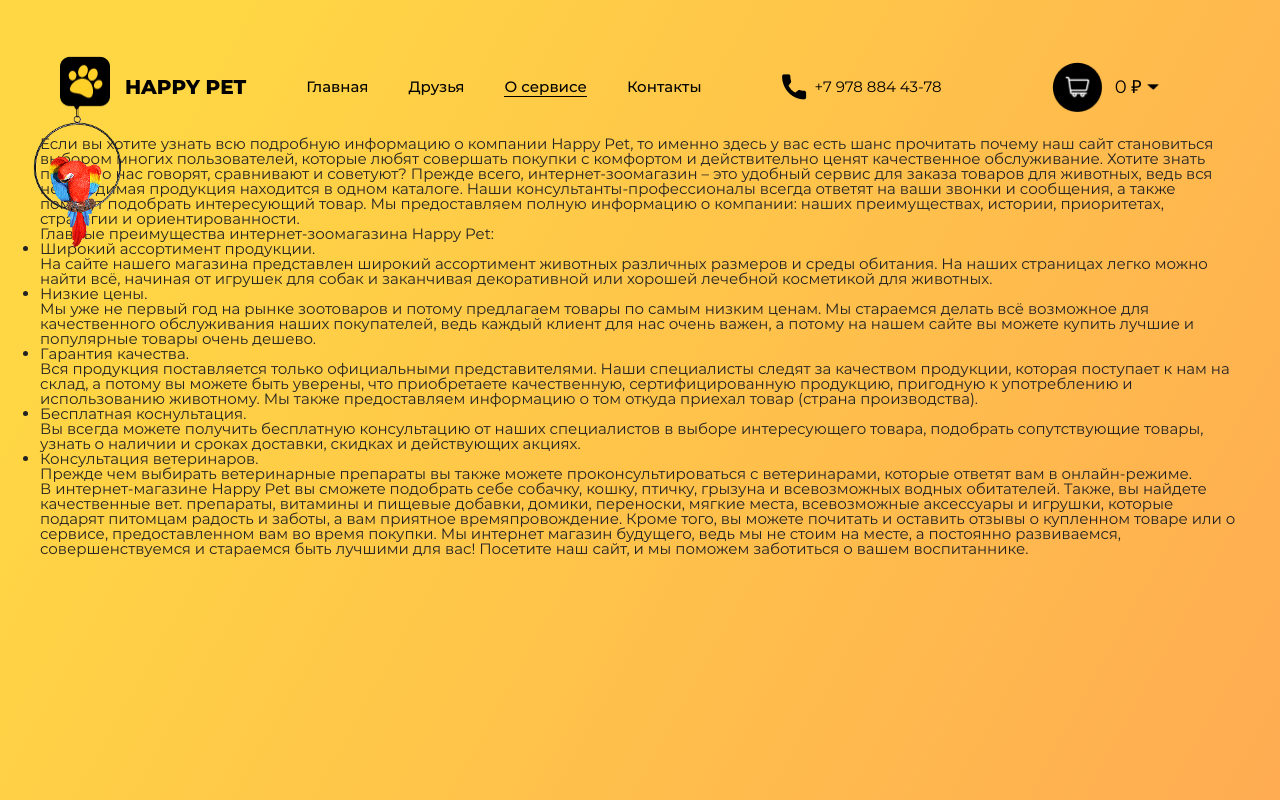
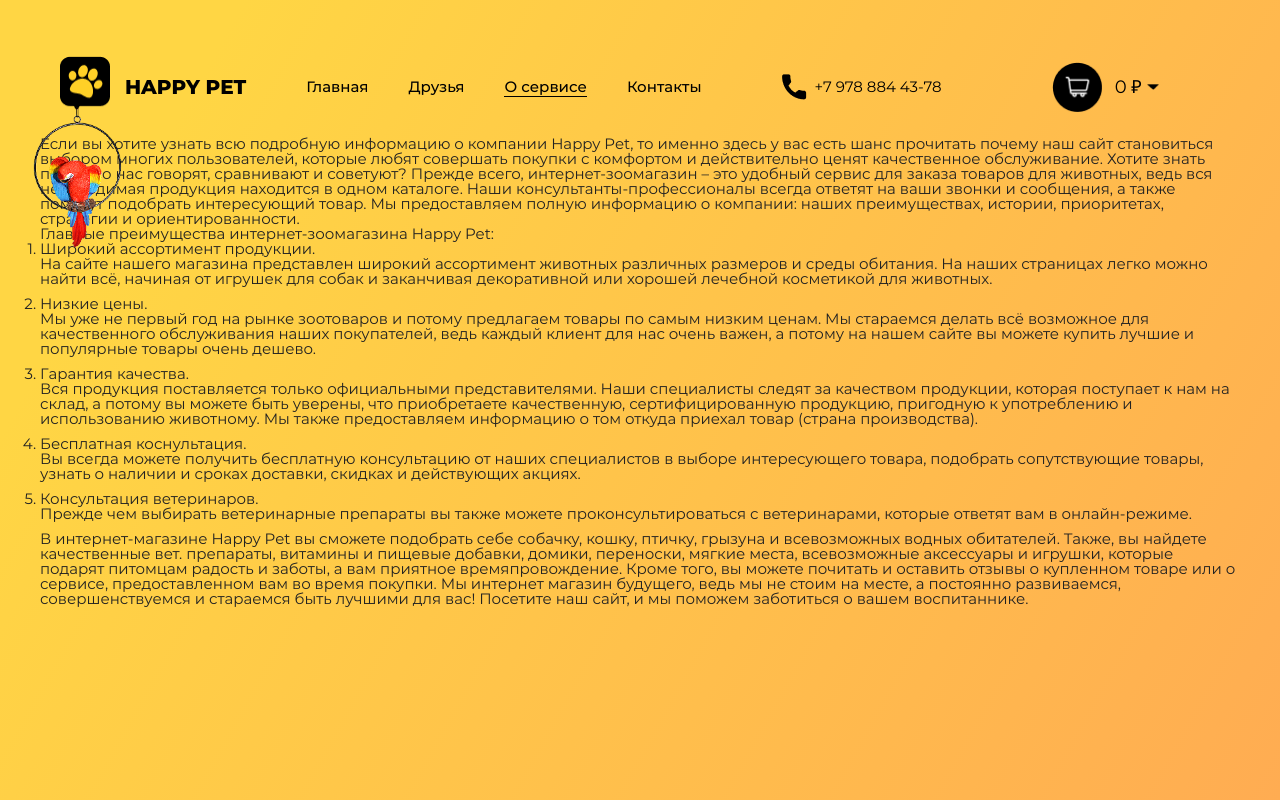
Before and after one commit to slavaMalenko/happy-pet-react, a React (Create React App) app: page /service in a window 1280 px wide. Built offline with nearby package versions, Linux system fonts and the light colour scheme.

Commit message:
style folders for service information

```diff
--- a/src/pages/AboutUs.jsx
+++ b/src/pages/AboutUs.jsx
@@ -12,8 +12,8 @@
 
             <h2>Главные преимущества интернет-зоомагазина Happy Pet:</h2>
 
-            <ul>
-                <li>
+            <ul className='advantages'>
+                <li className='advantages__item'>
                     <h3>Широкий ассортимент продукции.</h3>
                     <p>
                         На сайте нашего магазина представлен широкий ассортимент животных различных размеров и среды обитания.
@@ -21,7 +21,7 @@
                     </p>
                 </li>
 
-                <li>
+                <li className='advantages__item'>
                     <h3>Низкие цены.</h3>
                     <p>
                         Мы уже не первый год на рынке зоотоваров и потому предлагаем товары по самым низким ценам.
@@ -30,7 +30,7 @@
                     </p>
                 </li>
 
-                <li>
+                <li className='advantages__item'>
                     <h3>Гарантия качества.</h3>
                     <p>
                         Вся продукция поставляется только официальными представителями. Наши специалисты следят за качеством продукции, которая поступает к нам на склад,
@@ -39,7 +39,7 @@
                     </p>
                 </li>
 
-                <li>
+                <li className='advantages__item'>
                     <h3>Бесплатная коснультация.</h3>
                     <p>
                         Вы всегда можете получить бесплатную консультацию от наших специалистов в выборе интересующего товара,
@@ -47,7 +47,7 @@
                     </p>
                 </li>
 
-                <li>
+                <li className='advantages__item'>
                     <h3>Консультация ветеринаров.</h3>
                     <p>
                         Прежде чем выбирать ветеринарные препараты вы также можете проконсультироваться с ветеринарами, которые ответят вам в онлайн-режиме.
--- a/src/scss/components/_all.scss
+++ b/src/scss/components/_all.scss
@@ -7,3 +7,5 @@
 
 @import './friends/categories';
 @import './friends/animals';
+
+@import './about/about';
--- /dev/null
+++ b/src/scss/components/about/_about.scss
@@ -0,0 +1,8 @@
+@import '../../variables';
+
+.advantages {
+    &__item {
+        margin-bottom: 10px;
+        list-style-type: decimal;
+    }
+}
```
